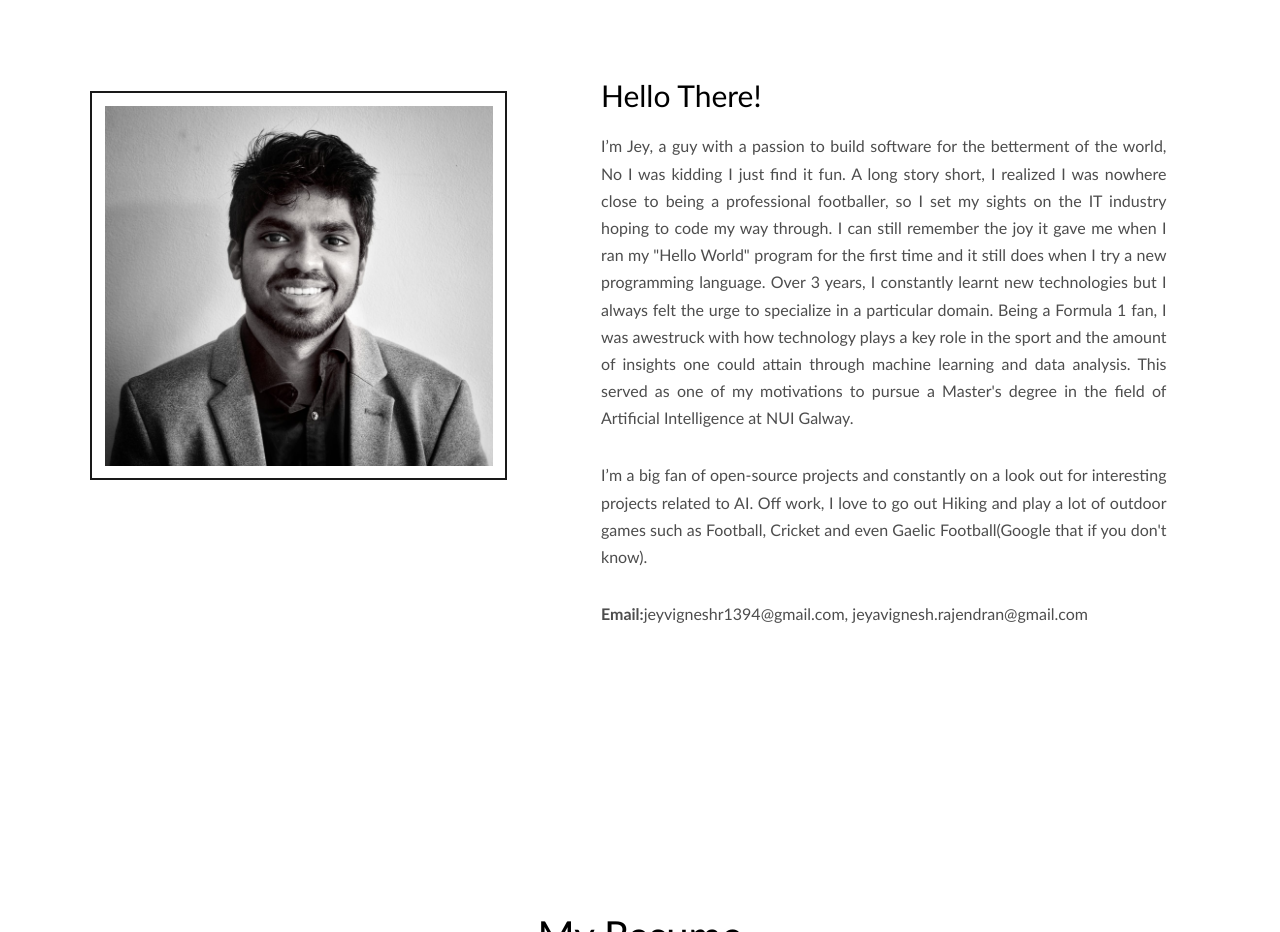
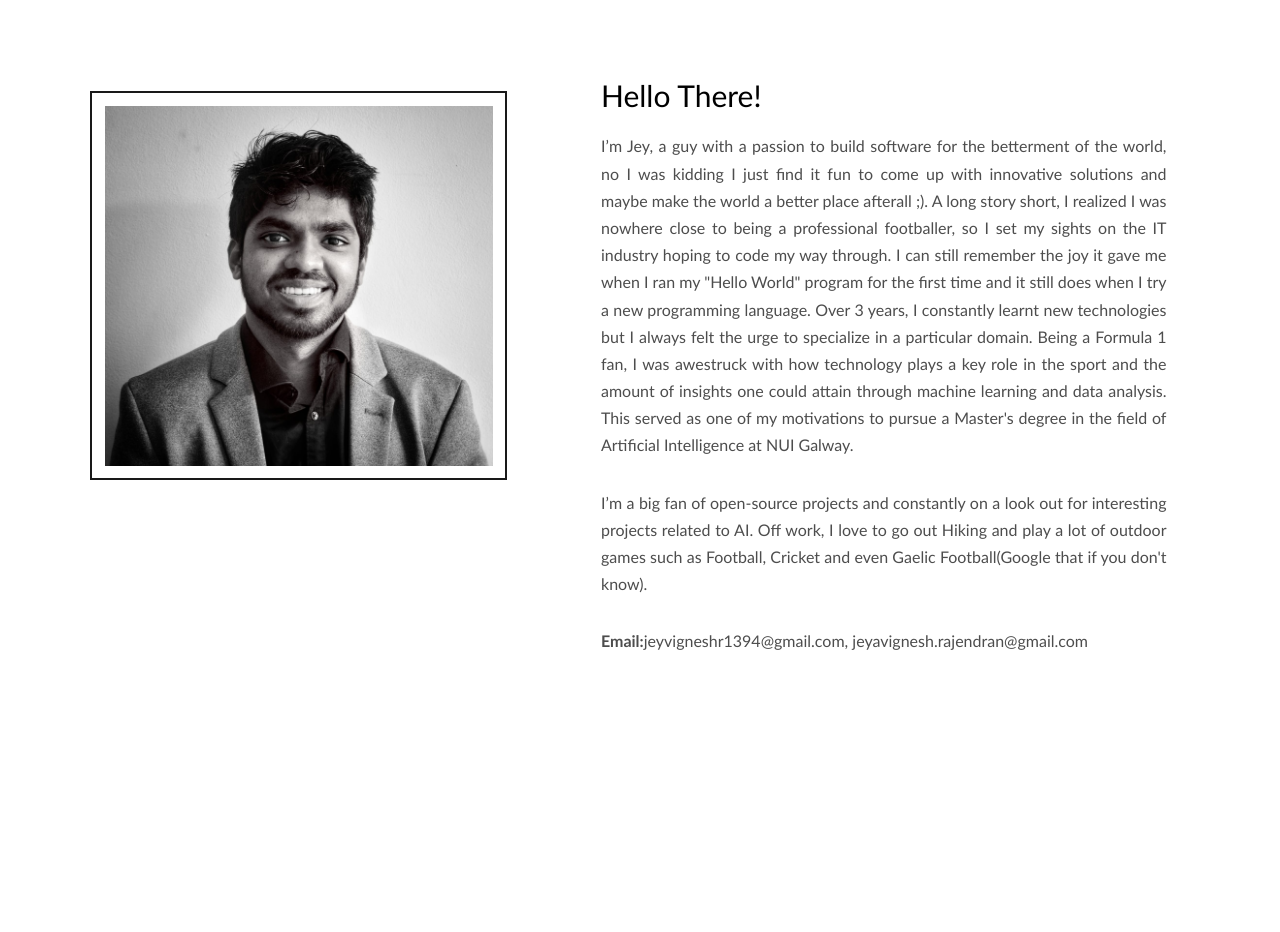
Before and after one commit to jeyavigneshr/jeyavigneshr.github.io, a plain HTML site: page index.html in a window 1280 px wide. Shown: the part 1000-1932 px from the top of the page. Drawn offline with nearby package versions, Linux system fonts and the light colour scheme; files whose address does not match are found by name.

Commit message:
Update index.html

```diff
--- a/index.html
+++ b/index.html
@@ -76,7 +76,7 @@
 				</div>
 				<div class="col-md-7" style="padding: 2% 5%; text-align: justify;">
 					<h2>Hello There!</h2>
-					<p>I’m Jey, a guy with a passion to build software for the betterment of the world, No I was kidding I just find it fun. A long story short, I realized I was nowhere close to being a professional footballer, so I set my sights on the IT industry hoping to code my way through. I can still remember the joy it gave me when I ran my "Hello World" program for the first time and it still does when I try a new programming language. Over 3 years, I constantly learnt new technologies but I always felt the urge to specialize in a particular domain. Being a Formula 1 fan, I was awestruck with how technology plays a key role in the sport and the amount of insights one could attain through machine learning and data analysis. This served as one of my motivations to pursue a Master's degree in the field of Artificial Intelligence at NUI Galway.</p>
+					<p>I’m Jey, a guy with a passion to build software for the betterment of the world, no I was kidding I just find it fun to come up with innovative solutions and maybe make the world a better place afterall ;). A long story short, I realized I was nowhere close to being a professional footballer, so I set my sights on the IT industry hoping to code my way through. I can still remember the joy it gave me when I ran my "Hello World" program for the first time and it still does when I try a new programming language. Over 3 years, I constantly learnt new technologies but I always felt the urge to specialize in a particular domain. Being a Formula 1 fan, I was awestruck with how technology plays a key role in the sport and the amount of insights one could attain through machine learning and data analysis. This served as one of my motivations to pursue a Master's degree in the field of Artificial Intelligence at NUI Galway.</p>
 						<p>I’m a big fan of open-source projects and constantly on a look out for interesting projects related to AI. Off work, I love to go out Hiking and play a lot of outdoor games such as Football, Cricket and even Gaelic Football(Google that if you don't know).
 						</p>
 					<p>
```
